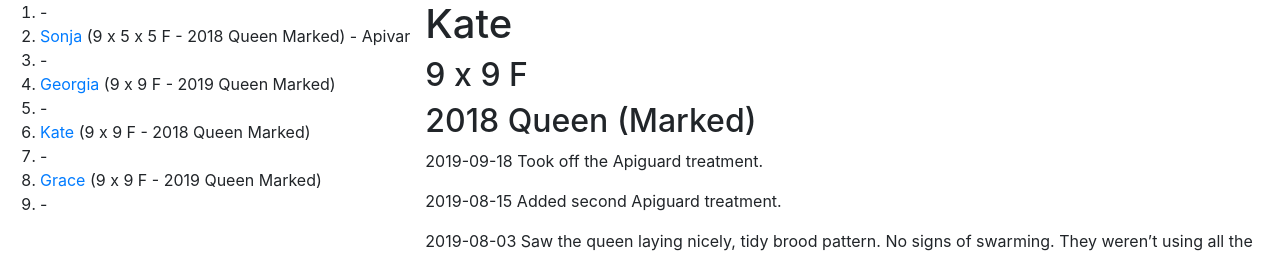
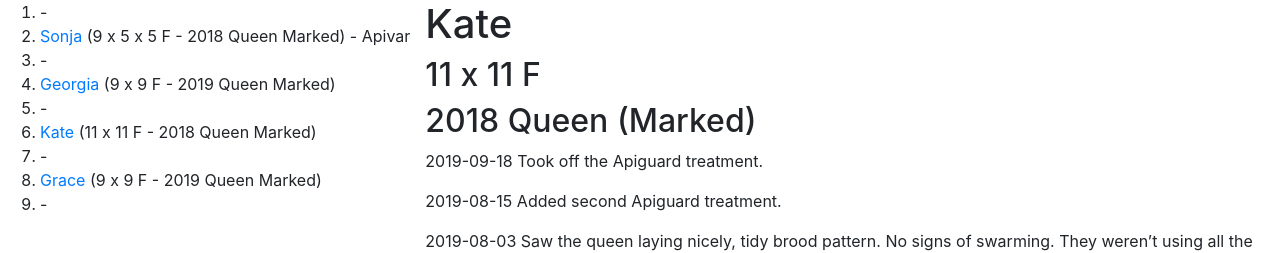
Before and after one commit to joejcollins/rhapsody-angel, a Jekyll site: the page built from queens/kate.md, in a window 1280 px wide. Shown: the top 253 px of the page. Built offline with Jekyll 4.4.1, drawn with Linux system fonts in a browser that asks for light colours; our own code applies the rules of GitHub Pages for plain Markdown files.

Commit message:
Extra frames, not really necessary I think.

```diff
--- a/_includes/apiary.md
+++ b/_includes/apiary.md
@@ -3,7 +3,7 @@
 1. -
 1. [Georgia]({{ site.baseurl }}/queens/georgia/) (9 x 9 F - 2019 Queen Marked)
 1. -
-1. [Kate]({{ site.baseurl }}/queens/kate/) (9 x 9 F - 2018 Queen Marked)
+1. [Kate]({{ site.baseurl }}/queens/kate/) (11 x 11 F - 2018 Queen Marked)
 1. -
 1. [Grace]({{ site.baseurl }}/queens/grace/) (9 x 9 F - 2019 Queen Marked)
 1. -
--- a/queens/kate.md
+++ b/queens/kate.md
@@ -1,5 +1,5 @@
 # Kate
-## 9 x 9 F
+## 11 x 11 F
 ## 2018 Queen (Marked)
 
 2019-09-18 Took off the Apiguard treatment.
```
